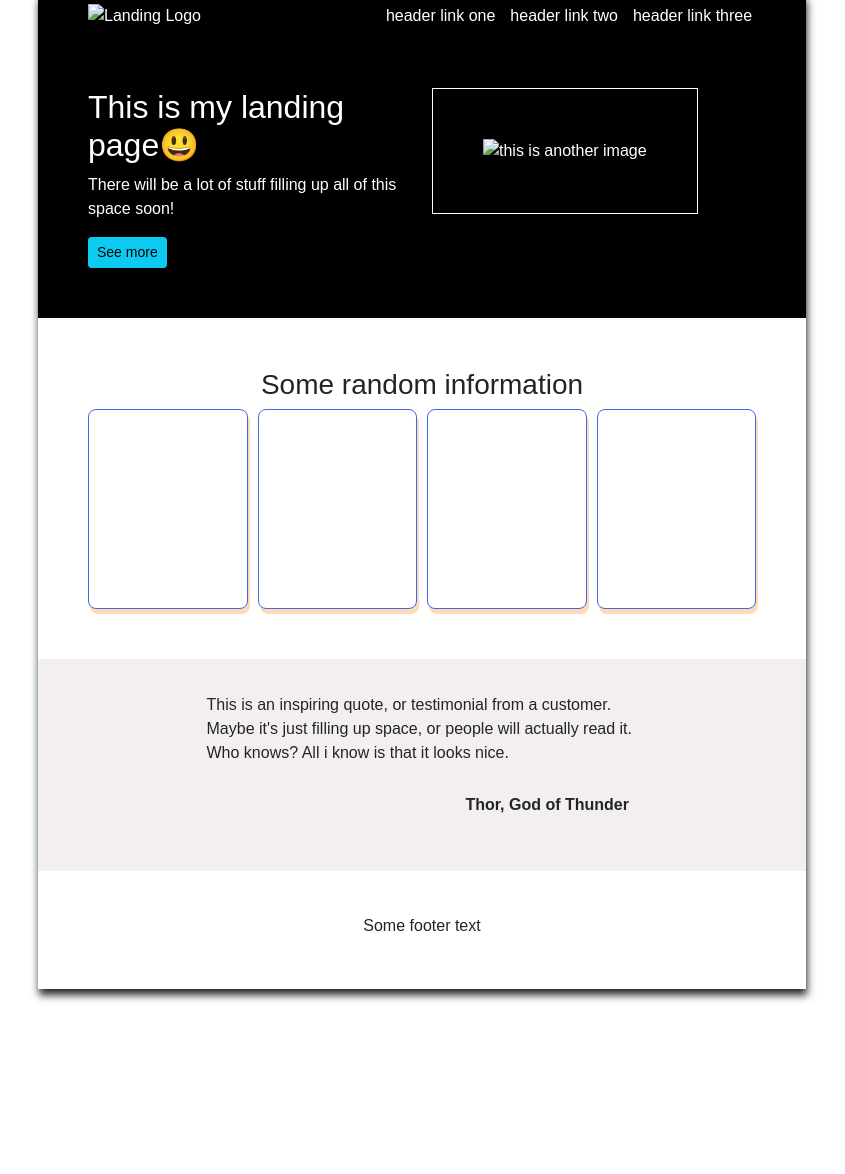
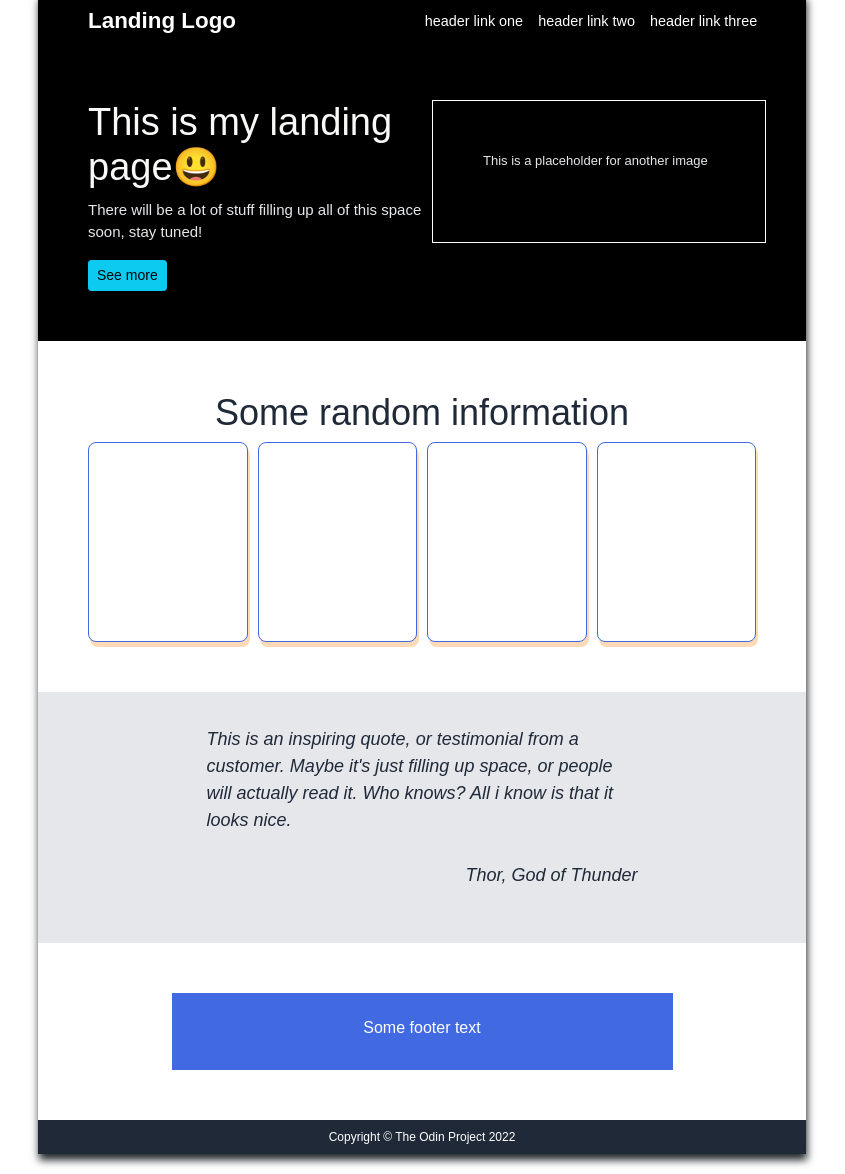
Before and after one commit to MsMutinda/LandingPageOdin, a plain HTML site: page index.html in a window 1280 px wide. Shown: the part 6-1180 px from the top of the page, without its empty margins (218-1063 px from the left). Before the commit the page ends 1015 px from the top, so only its background shows below. Drawn offline with nearby package versions, Linux system fonts and the light colour scheme.

Commit message:
styling for provided design

```diff
--- a/index.html
+++ b/index.html
@@ -13,9 +13,10 @@
 </head>
 <body>
     <div class="wrapper container">
-        <section class="top-section">
+        <section class="first-section">
             <nav class="row">
-                <img src="" alt="Landing Logo">
+                <!-- <img src="" alt="Landing Logo"> -->
+                <a class="logo-text">Landing Logo</a>
                 <div class="nav-right">
                     <a href="#">header link one</a>
                     <a href="#">header link two</a>
@@ -25,15 +26,16 @@
             <header>
                 <div class="col-md-6">
                     <h2>This is my landing page😃</h2>
-                    <p>There will be a lot of stuff filling up all of this space soon!</p>
+                    <p>There will be a lot of stuff filling up all of this space soon, stay tuned!</p>
                     <a class="btn btn-info btn-sm"> See more </a>
                 </div>
                 <div class="col-md-6">
-                    <img class="header-img" src="" alt="this is another image">
+                    <!-- <img class="header-img" src="" alt="this is another image"> -->
+                    <p class="header-img-p">This is a placeholder for another image</p>
                 </div>
             </header>
         </section>
-        <section class="mid-section">
+        <section class="second-section">
             <h3 class="text-center">Some random information</h3>
             <div class="flex-container">
                 <div class="card"></div>
@@ -42,14 +44,17 @@
                 <div class="card"></div>
             </div>
         </section>
-        <section class="last-section">
+        <section class="third-section">
             <p class="p-1">This is an inspiring quote, or testimonial from a customer. Maybe it's just filling up space, or people will actually read it. Who knows? All i know is that it looks nice. </p>
             <p class="p-2">Thor, God of Thunder</p>
         </section>
-        <footer>
+        <section class="fourth-section">
             <div class="action-card">
                 <h6>Some footer text</h6>
             </div>
+        </section>
+        <footer>
+            <p>Copyright &copy; The Odin Project <script> document.write(new Date().getFullYear());</script> </p>
         </footer>
     </div>
 </body>
--- a/styles.css
+++ b/styles.css
@@ -23,7 +23,7 @@ a {
     cursor: pointer;
 }
 
-.top-section {
+.first-section {
     background-color: black;
     color: #fff;
 }
@@ -34,7 +34,10 @@ nav, header {
     gap: 10px;
 }
 
-nav > img {
+/* nav > img {  */
+.logo-text {
+    font-size: 1.4rem;
+    font-weight: bold;
     width: 30% !important;
     max-width: 30% !important;
 }
@@ -44,21 +47,58 @@ nav > img {
     justify-content: flex-end;
     width: 68% !important;
     max-width: 68% !important;
+    padding: 7px;
+}
+
+.nav-right a {
+    font-size: 0.9rem;
 }
 
 .nav-right a:not(:last-child) {
     margin-right: 15px;
 }
 
-img.header-img {
+/* img.header-img {
     width: 100%;
     height: 95%;
     border: 1px solid #fff;
     padding: 50px;
+} */
+
+.header-img-p {
+    border: 1px solid #fff;
+    padding: 50px;
+    height: 75%;
+    width: 100%;
+    align-self: center;
+    justify-self: center;
+    font-size: 13px;
 }
 
-.mid-section {
+header h2 {
+    /* font-size: 48px; */
+    font-size: 38px;
+    color: #F9FAF8;
+    font-weight: extra-bold;
+}
+
+header p {
+    font-size: 15px;
+    color: #E5E7EB;
+}
+
+header a {
+    background-color: #3882F6;
+}
+
+.second-section {
     padding: 50px;
+}
+
+.second-section h3 {
+    color: #1F2937;
+    font-size: 36px;
+    font-weight: extra-bold;
 }
 
 .flex-container {
@@ -76,13 +116,22 @@ img.header-img {
     height: 200px;
 }
 
-.last-section {
+.third-section {
     display: flex;
     flex-direction: column;
     align-items: center;
     justify-content: center;
     padding: 30px;
-    background-color: rgb(244, 239, 239);
+    /* background-color: rgb(244, 239, 239); */
+    background-color: #E5E7EB;
+}
+
+.p-1, .p-2 {
+    /* font-size: 36px; */
+    font-size: 18px;
+    font-style: italic;
+    font-weight: light;
+    color: #1F2937;
 }
 
 .p-1 {
@@ -91,14 +140,38 @@ img.header-img {
 
 .p-2 {
     float: right;
-    font-weight: 600;
+    /* font-weight: 600; */
     align-self: flex-end;
     width: 45%;
 }
 
+.fourth-section {
+    display: flex;
+    justify-content: center;
+    align-items: center;
+    padding: 50px;
+}
+
 .action-card {
-    padding: 45px;
+    padding: 25px;
     display: flex;
     align-items: center;
     justify-content: center;
+    background-color: royalblue;
+    color: #fff;
+    width: 75%;
 }
+
+footer {
+    padding: 8px;
+    display: flex;
+    justify-content: center;
+    align-items: center;
+    background-color: #1F2937;
+    color: #fff;
+}
+
+footer p {
+    margin-bottom: 0 !important;
+    font-size: 12px;
+}
```
